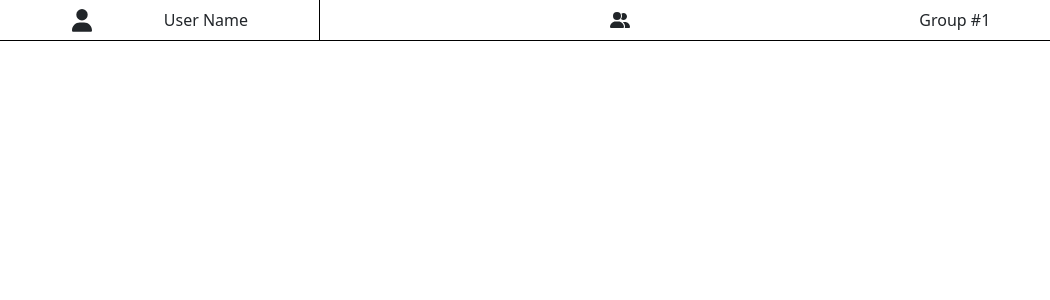
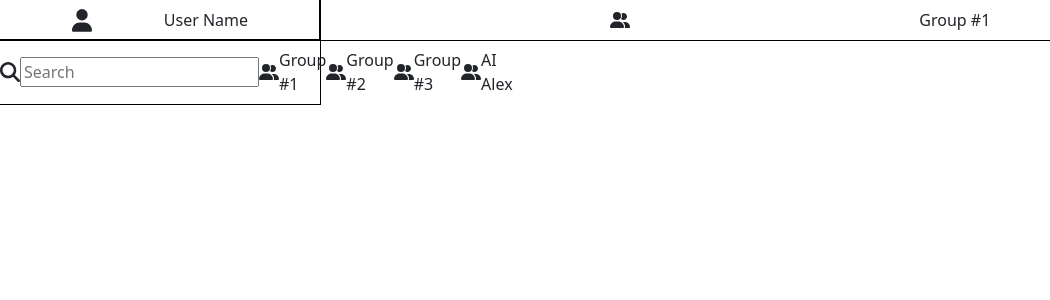
Before and after one commit to Ahmad-ayoub/Voca, a React (Create React App) app: page /MainPage in a window 1280 px wide. Shown: the top 300 px of the page, without its empty margins (0-1050 px from the left). Built offline with nearby package versions, Linux system fonts and the light colour scheme.

Commit message:
fixing the main page UI

```diff
--- a/src/Components/MainPage/MainPage.css
+++ b/src/Components/MainPage/MainPage.css
@@ -9,14 +9,14 @@
 
 .profile_and_group_box {
   display: flex;
-  outline: 1px solid black;
-  align-items: center;
+  flex-wrap: wrap;
 }
 
 .profile_box {
   display: flex;
   align-items: center;
   justify-content: space-evenly;
+  outline: 1px solid black;
   width: 25%;
 }
 
@@ -28,6 +28,14 @@
   width: 75%;
 }
 
+.group_chat_list {
+  display: flex;
+  align-items: center;
+  justify-content: space-evenly;
+  outline: 1px solid black;
+  width: 25%;
+}
+
 .profile_box_image {
   width: 20px;
   height: auto;
--- a/src/Components/MainPage/MainPage.js
+++ b/src/Components/MainPage/MainPage.js
@@ -1,6 +1,10 @@
 import React from "react";
 import { FontAwesomeIcon } from "@fortawesome/react-fontawesome";
-import { faUser, faUserGroup } from "@fortawesome/free-solid-svg-icons";
+import {
+  faMagnifyingGlass,
+  faUser,
+  faUserGroup,
+} from "@fortawesome/free-solid-svg-icons";
 
 const MainPage = () => {
   return (
@@ -17,6 +21,31 @@ const MainPage = () => {
           <p className="profile_box_text">Group #1</p>
         </>
       </div>
+      <div className="group_chat_list">
+        <>
+          <FontAwesomeIcon
+            icon={faMagnifyingGlass}
+            className="profile_box_image"
+          />
+          <input type="text" placeholder="Search" aria-label="Search" />
+        </>
+        <>
+          <FontAwesomeIcon icon={faUserGroup} className="profile_box_image" />
+          <p className="profile_box_text">Group #1</p>
+        </>
+        <>
+          <FontAwesomeIcon icon={faUserGroup} className="profile_box_image" />
+          <p className="profile_box_text">Group #2</p>
+        </>
+        <>
+          <FontAwesomeIcon icon={faUserGroup} className="profile_box_image" />
+          <p className="profile_box_text">Group #3</p>
+        </>
+        <>
+          <FontAwesomeIcon icon={faUserGroup} className="profile_box_image" />
+          <p className="profile_box_text">AI Alex</p>
+        </>
+      </div>
     </div>
   );
 };
```
